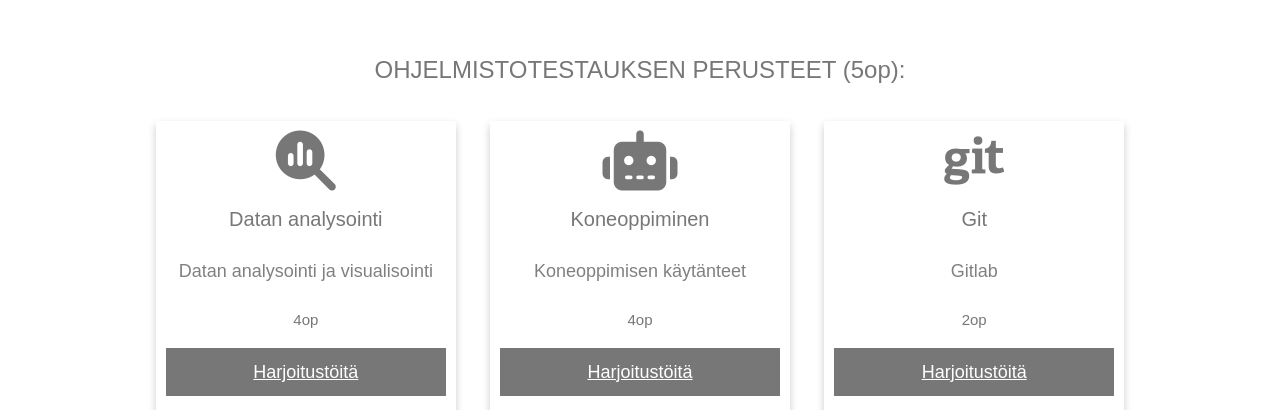
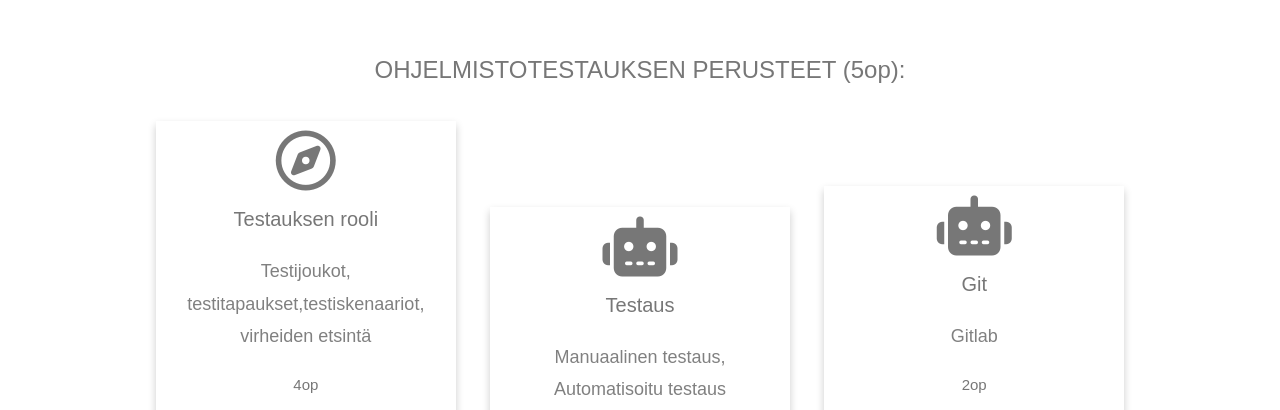
Before and after one commit to skatain/skatain.github.io, a plain HTML site: page index.html in a window 1280 px wide. Shown: the part 5300-5710 px from the top of the page. Drawn offline with nearby package versions, Linux system fonts and the light colour scheme; a web font is replaced by a local one.

Commit message:
Update index.html

```diff
--- a/index.html
+++ b/index.html
@@ -197,21 +197,21 @@
     <p class="w3-center"><em></em></p>
     <div class="w3-center">
           <div class="pf_kortti">
-        <i class="fa-solid fa-magnifying-glass-chart" style="font-size:60px;"></i>
-        <h1 style="font-size: 20px;">Datan analysointi</h1>
-        <p class="kurssi">Datan analysointi ja visualisointi</p>
+        <i class="fa-regular fa-compass" style="font-size:60px;"></i>
+        <h1 style="font-size: 20px;">Testauksen rooli</h1>
+        <p class="kurssi">Testijoukot, testitapaukset,testiskenaariot, virheiden etsintä</p>
         <p>4op</p>
         <p><a class="button" href="images/" data-lightbox="kyber" data-title="kyber1">Harjoitustöitä</a><a href="images/gdprtesti.png" data-lightbox="kyber" data-title="kyber2"></a><a href="images/harj4näyttökuvawireshark.png" data-lightbox="kyber" data-title="kyber3"></a><a href="images/harjoitus13.png " data-lightbox="kyber" data-title="kyber4"></a><a href="images/kali.png" data-lightbox="kyber" data-title="kyber5"></a></p>
       </div>
       <div class="pf_kortti">
           <i class="fa-solid fa-robot" style="font-size:60px;"></i>
-          <h1 style="font-size: 20px;">Koneoppiminen</h1>
-          <p class="kurssi">Koneoppimisen käytänteet</p>
+          <h1 style="font-size: 20px;">Testaus</h1>
+          <p class="kurssi">Manuaalinen testaus, Automatisoitu testaus</p>
           <p>4op</p>
-          <p><a class="button" href="images/" data-lightbox="kyber" data-title="kyber1">Harjoitustöitä</a><a href="images/gdprtesti.png" data-lightbox="kyber" data-title="kyber2"></a><a href="images/harj4näyttökuvawireshark.png" data-lightbox="kyber" data-title="kyber3"></a><a href="images/harjoitus13.png " data-lightbox="kyber" data-title="kyber4"></a><a href="images/kali.png" data-lightbox="kyber" data-title="kyber5"></a></p>
-      </div>
+<!--           <p><a class="button" href="images/" data-lightbox="kyber" data-title="kyber1">Harjoitustöitä</a><a href="images/gdprtesti.png" data-lightbox="kyber" data-title="kyber2"></a><a href="images/harj4näyttökuvawireshark.png" data-lightbox="kyber" data-title="kyber3"></a><a href="images/harjoitus13.png " data-lightbox="kyber" data-title="kyber4"></a><a href="images/kali.png" data-lightbox="kyber" data-title="kyber5"></a></p>
+ -->      </div>
       <div class="pf_kortti">
-        <i class="fa-brands fa-git" style="font-size:60px;"></i>
+        <i class="fa-solid fa-robot" style="font-size:60px;"></i>
         <h1 style="font-size: 20px;">Git</h1>
         <p class="kurssi">Gitlab</p>
         <p>2op</p>
```
